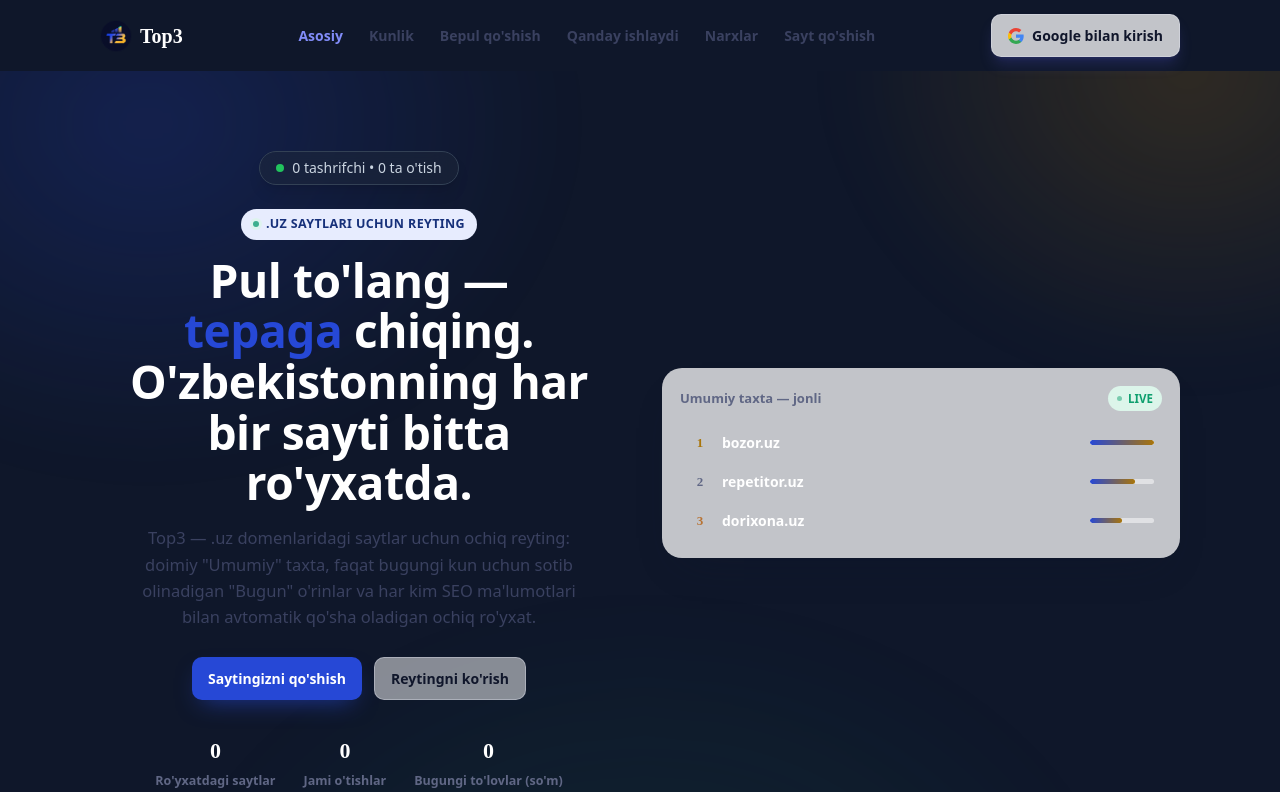
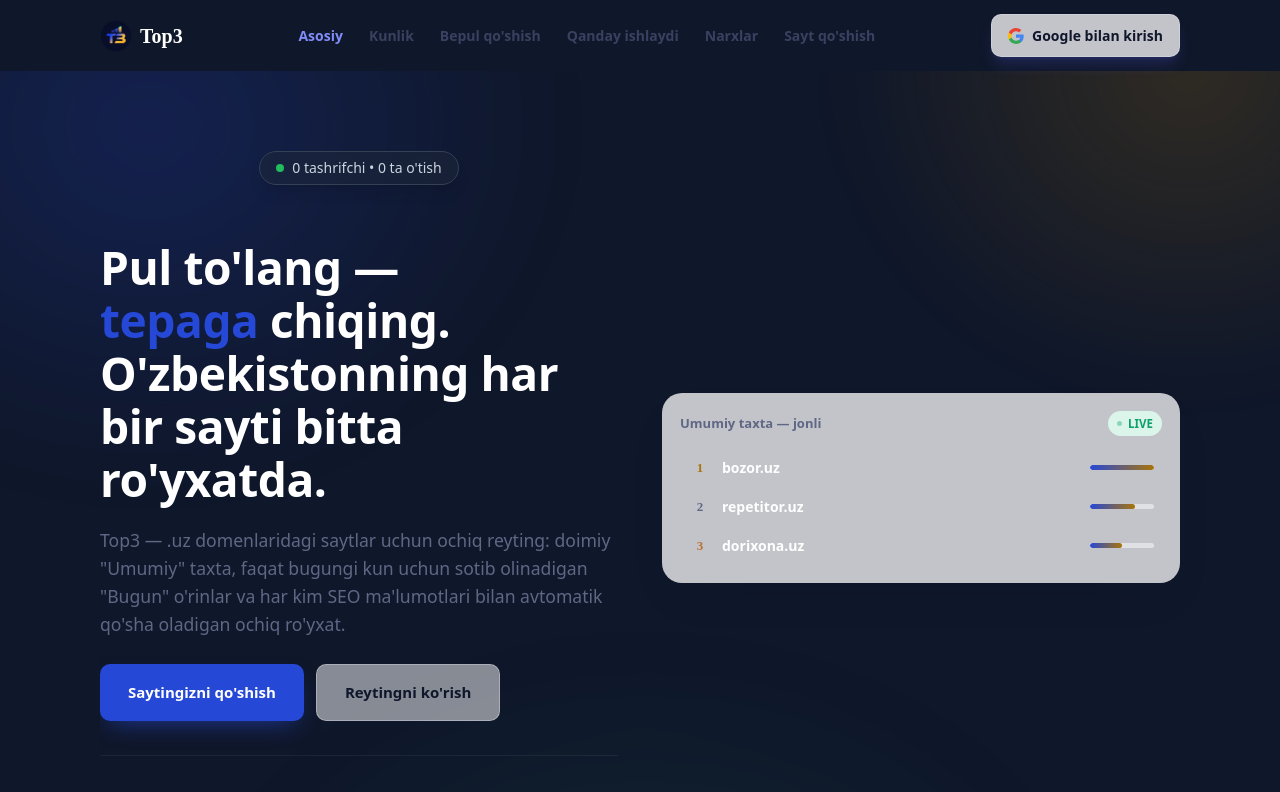
Before and after one commit to goldendevuz/top3, a React (Vite) app in the folder frontend/: page / in a window 1280 px wide. Shown: the top 792 px of the page. Built offline with nearby package versions, Linux system fonts and the light colour scheme; no server answers.

Commit message:
style: update Hero layout to be left-aligned and remove redundant eyebrow pill

```diff
--- a/frontend/src/components/Hero.tsx
+++ b/frontend/src/components/Hero.tsx
@@ -20,19 +20,22 @@
   return (
     <section className="hero">
       <div className="wrap hero-grid">
-        <div className="flex flex-col items-center text-center">
+        <div className="flex flex-col items-start text-left">
           <LiveAnalytics />
-          <span className="eyebrow"><span className="dot"></span> .uz saytlari uchun reyting</span>
-          <h1>Pul to'lang — <em>tepaga</em> chiqing.<br/>O'zbekistonning har bir sayti bitta ro'yxatda.</h1>
-          <p className="lead">Top3 — .uz domenlaridagi saytlar uchun ochiq reyting: doimiy "Umumiy" taxta, faqat bugungi kun uchun sotib olinadigan "Bugun" o'rinlar va har kim SEO ma'lumotlari bilan avtomatik qo'sha oladigan ochiq ro'yxat.</p>
-          <div className="hero-cta w-full justify-center">
-            <a href="#add" className="btn btn-primary">Saytingizni qo'shish</a>
-            <a href="#board" className="btn btn-ghost">Reytingni ko'rish</a>
+          <h1 style={{ marginTop: '32px', textAlign: 'left', lineHeight: '1.15' }}>
+            Pul to'lang — <em>tepaga</em> chiqing.<br/>O'zbekistonning har bir sayti bitta ro'yxatda.
+          </h1>
+          <p className="lead" style={{ textAlign: 'left', maxWidth: '580px', marginTop: '20px', color: 'var(--muted)', fontSize: '1.1rem', lineHeight: '1.6' }}>
+            Top3 — .uz domenlaridagi saytlar uchun ochiq reyting: doimiy "Umumiy" taxta, faqat bugungi kun uchun sotib olinadigan "Bugun" o'rinlar va har kim SEO ma'lumotlari bilan avtomatik qo'sha oladigan ochiq ro'yxat.
+          </p>
+          <div className="hero-cta w-full justify-start mt-8">
+            <a href="#add" className="btn btn-primary" style={{ padding: '16px 28px', fontSize: '15px' }}>Saytingizni qo'shish</a>
+            <a href="#board" className="btn btn-ghost" style={{ padding: '16px 28px', fontSize: '15px' }}>Reytingni ko'rish</a>
           </div>
-          <div className="stat-row w-full justify-center">
-            <div className="stat"><b className="counter">{fmt(stats.active_domains)}</b><span>Ro'yxatdagi saytlar</span></div>
-            <div className="stat"><b className="counter">{fmt(stats.total_clicks)}</b><span>Jami o'tishlar</span></div>
-            <div className="stat"><b className="counter">{fmt(stats.today_payments)}</b><span>Bugungi to'lovlar (so'm)</span></div>
+          <div className="stat-row w-full justify-start mt-10" style={{ gap: '40px', paddingTop: '28px', borderTop: '1px solid rgba(255,255,255,0.06)' }}>
+            <div className="stat" style={{ alignItems: 'flex-start' }}><b className="counter text-white">{fmt(stats.active_domains)}</b><span style={{ color: 'var(--muted)' }}>Ro'yxatdagi saytlar</span></div>
+            <div className="stat" style={{ alignItems: 'flex-start' }}><b className="counter text-white">{fmt(stats.total_clicks)}</b><span style={{ color: 'var(--muted)' }}>Jami o'tishlar</span></div>
+            <div className="stat" style={{ alignItems: 'flex-start' }}><b className="counter text-white">{fmt(stats.today_payments)}</b><span style={{ color: 'var(--muted)' }}>Bugungi to'lovlar (so'm)</span></div>
           </div>
         </div>
 
```
